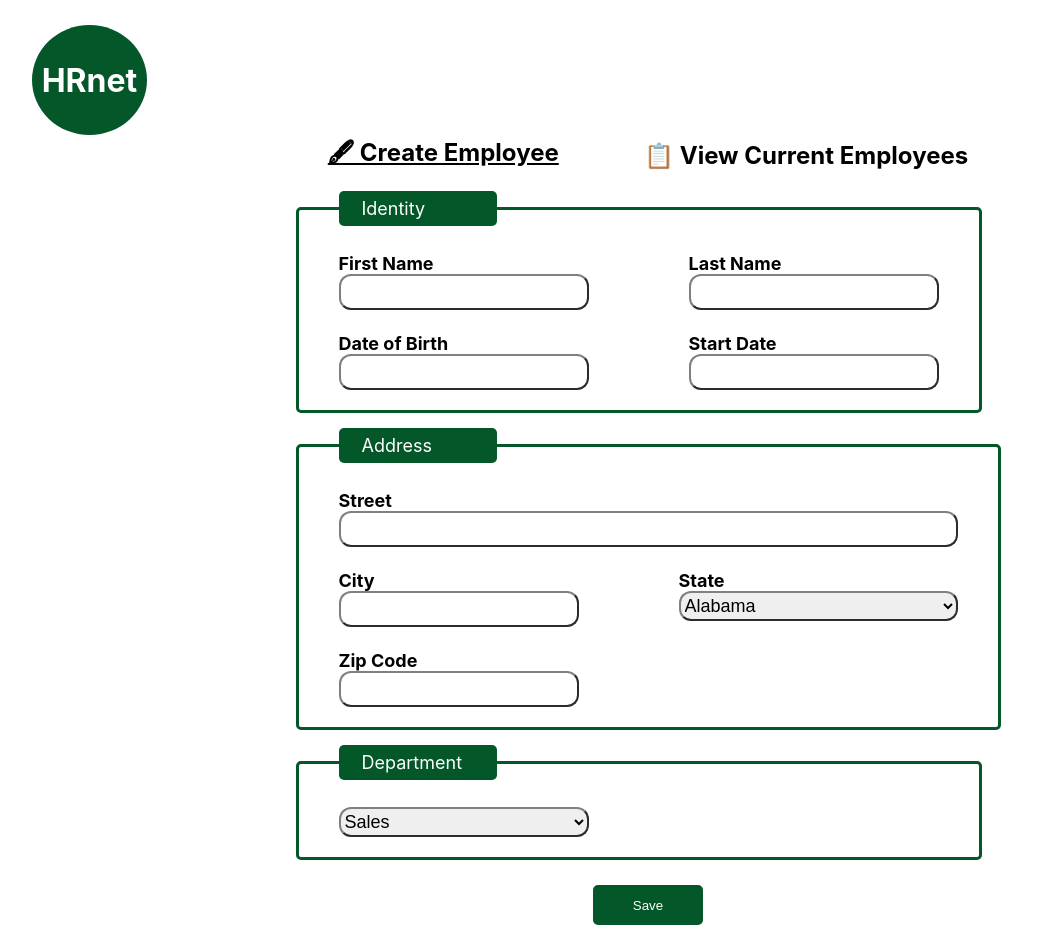
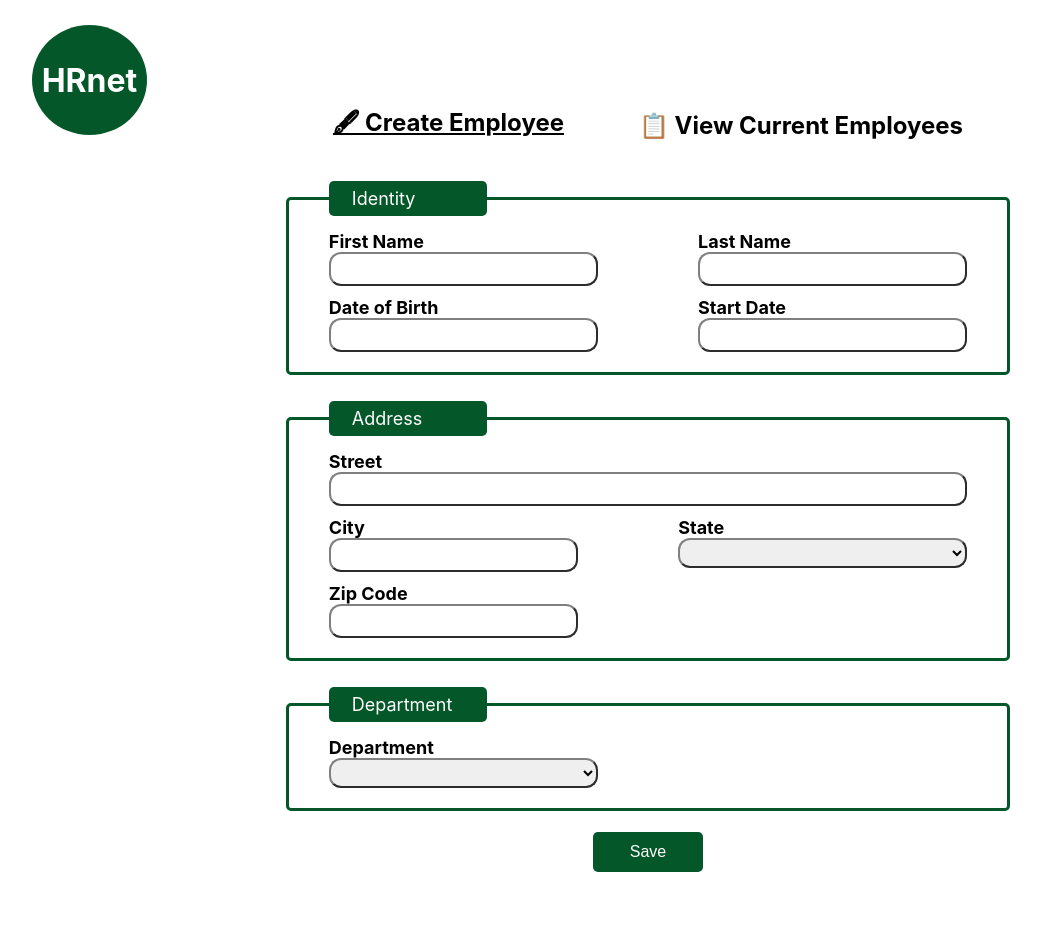
Before and after one commit to VanesMP/WealthHealth, a React (Create React App) app in the folder hrnet/: page / in a window 1280 px wide. Shown: the whole page, without its empty margins (3-1044 px from the left). After the commit the page ends 872 px from the top, so only its background shows below. Built offline with nearby package versions, Linux system fonts and the light colour scheme.

Commit message:
Error message

```diff
--- a/hrnet/package.json
+++ b/hrnet/package.json
@@ -8,6 +8,7 @@
         "@testing-library/user-event": "^13.5.0",
         "react": "^18.1.0",
         "react-dom": "^18.1.0",
+        "react-hook-form": "^7.31.3",
         "react-router-dom": "^6.3.0",
         "react-scripts": "5.0.1",
         "web-vitals": "^2.1.4"
--- a/hrnet/src/App.css
+++ b/hrnet/src/App.css
@@ -1,7 +1,11 @@
 /* css page : createEmployee */
 
 form {
-    margin: 0px 0px 10px 0px;
+    display: flex;
+    flex-direction: column;
+    align-items: center;
+    width: 85%;
+    margin: auto;
 }
 
 input,
@@ -12,6 +16,7 @@ select {
     border-width: 2px;
     border-style: outset;
     border-color: gray;
+    padding: 0px 0px 0px 10px;
 }
 
 a {
@@ -52,12 +57,12 @@ a:hover {
 }
 
 .elementNav {
-    margin-top: 70px;
+    margin-top: 40px;
     display: flex;
     flex-direction: row;
     align-items: center;
     width: 100%;
-    justify-content: space-around;
+    justify-content: space-between;
 }
 
 .container {
@@ -66,12 +71,13 @@ a:hover {
     justify-content: center;
     align-items: center;
     margin: 65px auto 0px auto;
-    width: 63%;
+    width: 630px;
 }
 
 label {
     display: block;
-    margin-top: 12px;
+    margin: 0px;
+    height: max-content;
     font-size: 18px;
     font-weight: bold;
     display: flex;
@@ -79,8 +85,8 @@ label {
 }
 
 fieldset {
-    width: 600px;
-    margin: 15px;
+    width: 100%;
+    margin: 13px 15px;
     border: 3px solid #035728;
     border-radius: 5px;
     padding: 15px 40px 20px 40px;
@@ -90,6 +96,7 @@ fieldset {
 .fieldsetIdentity {
     display: grid;
     grid-template-columns: repeat(2, 1fr);
+    margin-top: 35px;
 }
 
 .street {
@@ -134,7 +141,9 @@ legend {
     border: none;
     background-color: #035728;
     color: #fffefe;
+    font-size: 16px;
     border-radius: 5px;
+    margin-top: 8px;
 }
 
 .btnSave:hover {
@@ -148,5 +157,21 @@ legend {
     }
 }
 
+.errorMessageInput,
+.errorMessageSelect {
+    color: rgb(255 1 1 / 71%);
+    font-size: 16px;
+    font-style: italic;
+    width: max-content;
+}
+
+.errorMessageInput {
+    margin: -29px 0px 0px 8px;
+}
+
+.errorMessageSelect {
+    margin: -27px 0px 0px 8px;
+}
+
 
 /* css page : EmployeeList */
--- /dev/null
+++ b/hrnet/src/Components/ErrorMessageField.jsx
@@ -0,0 +1,15 @@
+// import PropTypes from 'prop-types';
+
+/**Render a error message for empty field to form
+ * @function ErrorMessageField
+ * @returns {JSX}
+ */
+
+export default function ErrorMessageField({ className, message }) {
+
+    return (
+        <div>
+            <p className={className}>{message}</p>
+        </div>
+    )
+}
--- /dev/null
+++ b/hrnet/src/Components/Form.jsx
@@ -0,0 +1,64 @@
+// import React, { useState } from 'react';
+// import { useEffect } from "react";
+import { useForm } from "react-hook-form";
+import Fieldset from "../Components/Fieldset";
+import { Input } from "../Components/Input";
+import Select from "../Components/Select";
+import dataDepartments from "../departmentOption.json";
+import dataState from "../statesData.json";
+
+/**Render form for create a new employee
+ * @function From
+ * @returns {JSX}
+ */
+
+export default function Form() {
+
+    const { register, handleSubmit, formState: { errors } } = useForm({
+        firstName: '',
+        lastName: '',
+        dateOfBirth: '',
+        startDate: '',
+        street: '',
+        city: '',
+        state: '',
+        zipCode: '',
+        department: ''
+    });
+    const onSubmit = data => console.log( data);
+
+    return (
+        <div>
+            <form id="createEmployee"  onSubmit={handleSubmit(onSubmit)}>
+                    <Fieldset title="Identity" attribut="fieldsetIdentity">
+                        <Input htmlFor='firstName' className='firstName' title='First Name' type='text' id='firstName' input='firstName'
+                            register={register} required errors={errors.firstName}/>
+                        <Input htmlFor='lastName' className='lastName' title='Last Name' type='text' id='lastName' input='lastName'
+                            register={register} required errors={errors.lastName}/>
+                        <Input htmlFor='dateOfBirth' className='dateOfBirth' title='Date of Birth' type='text' id='dateOfBirth' input='dateOfBirth'
+                            register={register} required errors={errors.dateOfBirth}/>
+                        <Input htmlFor='startDate' className='startDate' title='Start Date' type='text' id='startDate' input='startDate'
+                            register={register} required errors={errors.startDate}/>
+                    </Fieldset>
+
+                    <Fieldset title="Address" attribut="fieldsetAdress">
+                        <Input htmlFor='street' className='street' title='Street' type='text' id='street' input='street'
+                            register={register} required errors={errors.street}/>
+                        <Input htmlFor='city' className='city' title='City' type='text' id='city' input='city'
+                            register={register} required errors={errors.city}/>
+                        <Select htmlFor="state" className='state' title="State" name='state' value='state'
+                            register={register} required options={dataState.states} errors={errors.state}/>
+                        <Input htmlFor='zipCode' className='zipCode' title='Zip Code' type='number' id='zipCode' input='zipCode'
+                            register={register} required errors={errors.zipCode}/>
+                    </Fieldset>
+
+                    <Fieldset title="Department" attribut="fieldsetDepartment">
+                        <Select htmlFor="department" className='department' title="Department"name='department' value='department'
+                            register={register} required options={dataDepartments.departements} errors={errors.department}/>
+                    </Fieldset>
+
+                    <button form="createEmployee" className="btnSave" type='submit'>Save</button>
+                </form>
+        </div>
+    )
+}
--- a/hrnet/src/Components/Input.jsx
+++ b/hrnet/src/Components/Input.jsx
@@ -1,4 +1,5 @@
-import PropTypes from 'prop-types';
+// import PropTypes from 'prop-types';
+import ErrorMessageField from './ErrorMessageField';
 
 /**Render classic/simple input element for form
  * @function Input
@@ -8,21 +9,38 @@ import PropTypes from 'prop-types';
  * @returns {JSX}
  */
 
-export default function Input({ title, attribut, type }) {
-
-    return(
-        <label htmlFor={attribut} className={attribut}>
+export const Input = (
+    { htmlFor, className, title, type, id, input, register, required, errors, errorMessage }
+) => {
+    return (
+        <label htmlFor={htmlFor} className={className}>
             {title}
-            <input type={type} name={attribut} id={attribut} />
+            <input type={type} id={id} {...register(input, {required})}/>
+        {errors && <ErrorMessageField className="errorMessageInput" message="Please, fill out the field !"/>}
         </label>
-    )
+        )
 }
 
-Input.propTypes = {
-    title: PropTypes.string,
-    attribut: PropTypes.string,
-    type: PropTypes.oneOfType([
-        PropTypes.string,
-        PropTypes.number
-    ])
-}
+// Input.propTypes = {
+//     htmlFor: PropTypes.string,
+//     className: PropTypes.string,
+//     title: PropTypes.string,
+//     type: PropTypes.oneOfType([
+//         PropTypes.string,
+//         PropTypes.number
+//     ]),
+//     id: PropTypes.string,
+//     input: PropTypes.string,
+//     register: PropTypes.element,//React element ref methode pour enregistrer un entrér ou selectionner un element
+//     required: PropTypes.bool
+// }
+
+// export default function Input({ title, attribut, type }) {
+
+//     return(
+//         <label htmlFor={attribut} className={attribut}>
+//             {title}
+//             <input type={type} id={attribut} ref={attribut}/>
+//         </label>
+//     )
+// }
--- a/hrnet/src/Components/Select.jsx
+++ b/hrnet/src/Components/Select.jsx
@@ -1,24 +1,31 @@
-import PropTypes from 'prop-types';
+// import PropTypes from 'prop-types';
+import ErrorMessageField from "./ErrorMessageField"
 
 /**Render select element for form
  * @function Select
  * @returns {JSX}
  */
 
-export default function Select({ title, attribut, data }) {
+export default function Select({ htmlFor, className, title, register, required, name, options, errors }) {
 
     return(
-        <label htmlFor={attribut} className={attribut}>
+        <label htmlFor={htmlFor} className={className}>
             {title}
-            <select name={attribut} id={attribut}>
-                {data.map(arrayItem => <option name={arrayItem.name} value={arrayItem.name} key={arrayItem.name}>{arrayItem.name}</option>)};
+            <select {...register(name, {required})}>
+                <option value=""> </option>
+                {options.map(arrayItem => <option name={arrayItem.name} value={arrayItem.name} key={arrayItem.name}>{arrayItem.name}</option>)}
             </select>
+            {errors && <ErrorMessageField className="errorMessageSelect" message="Please, choose an option"/>}
         </label>
     )
 }
 
-Select.propTypes = {
-    title: PropTypes.string,
-    attribut: PropTypes.string,
-    options: PropTypes.array
-}
+// Select.propTypes = {
+//     htmlFor: PropTypes.string,
+//     className: PropTypes.string,
+//     title: PropTypes.string,
+//     required: PropTypes.bool,
+//     register: PropTypes.element,
+//     name: PropTypes.string,
+//     options: PropTypes.array
+// }
--- a/hrnet/src/pages/CreateEmployee.jsx
+++ b/hrnet/src/pages/CreateEmployee.jsx
@@ -1,57 +1,31 @@
 import { NavLink } from "react-router-dom";
-import Fieldset from "../Components/Fieldset";
+import React from "react";
 import Header from "../Components/Header";
-import Input from "../Components/Input";
-import Select from "../Components/Select";
-import dataDepartments from "../departmentOption.json"
-import dataSate from "../statesData.json"
+import Form from "../Components/Form";
 
-/** Render to the create new employee page
+/** Render to create new employee page
  * @function CreateEmployee
  * @returns {JSX}
  */
 
 export default function CreateEmployee() {
 
-    let activeStyle = {
-        textDecoration: "underline"
-      };
+    let activeStyle = { textDecoration: "underline" };
 
     return(
         <div className="containerCreateEmployee">
             <Header />
             <div className="container">
                 <div className="elementNav">
-                    <NavLink to="/"className="nav"  style={({ isActive }) => isActive ? activeStyle : undefined} >🖋 Create Employee</NavLink>
+                    <NavLink to="/"className="nav" style={({ isActive }) => isActive ? activeStyle : undefined} >🖋 Create Employee</NavLink>
                     <NavLink to="/employees"className="nav" style={({ isActive }) => isActive ? activeStyle : undefined} >📋 View Current Employees</NavLink>
                 </div>
 
-                <form id="create-employee">
-                    <Fieldset title="Identity" attribut="fieldsetIdentity">
-                        <Input title="First Name" attribut="firstName" type="text" />
-                        <Input title="Last Name" attribut="lastName" type="text" />
-                        <Input title="Date of Birth" attribut="dateOfBirth" type="text" />
-                        <Input title="Start Date" attribut="startDate" type="text" />
-                    </Fieldset>
+                <Form/>
 
-                    <Fieldset title="Address" attribut="fieldsetAdress">
-                        <Input title="Street" attribut="street" type="text" />
-                        <Input title="City" attribut="city" type="text" />
-                        <Select attribut="state" title="State" data={dataSate.country} />
-                        <Input title="Zip Code" attribut="zipCode" type="number" />
-                    </Fieldset>
-
-                    <Fieldset title="Department" attribut="fieldsetDepartment">
-                        <Select attribut="department" title=" " data={dataDepartments.departements} />
-                    </Fieldset>
-                </form>
-
-                <button className="btnSave">
-                    <span className="save">Save</span>
-                </button>
             </div>
 
+{/* appel du modal componenet quand au clic buttonSave, avec validation formulaire (tous les champs correctement saisie)*/}
             {/* <div id="confirmation" className="modal">Employee Created!</div> */}
         </div>
-    )
-}
+    )}
--- a/hrnet/src/statesData.json
+++ b/hrnet/src/statesData.json
@@ -1,5 +1,5 @@
 {
-    "country": [{
+    "states": [{
             "name": "Alabama",
             "abbreviation": "AL"
         },
```
Also changed, not shown: hrnet/public/index.html (+24 -10 lines), hrnet/src/Components/Modal.jsx (added, +10 -0 lines), hrnet/src/pages/EmployeeList.jsx (+20 -1 lines), 1 other file (tests, documents, lock files or other folders).
